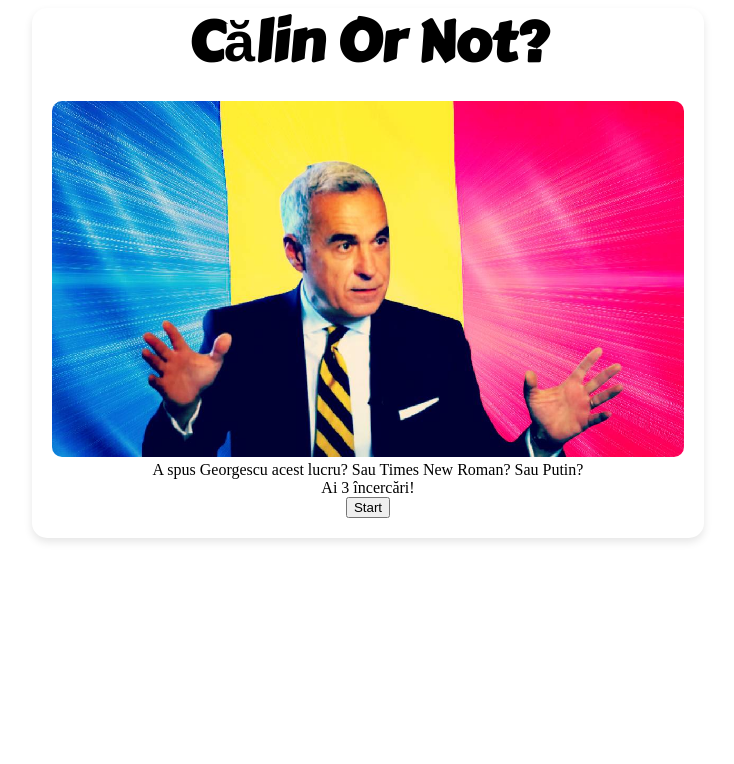
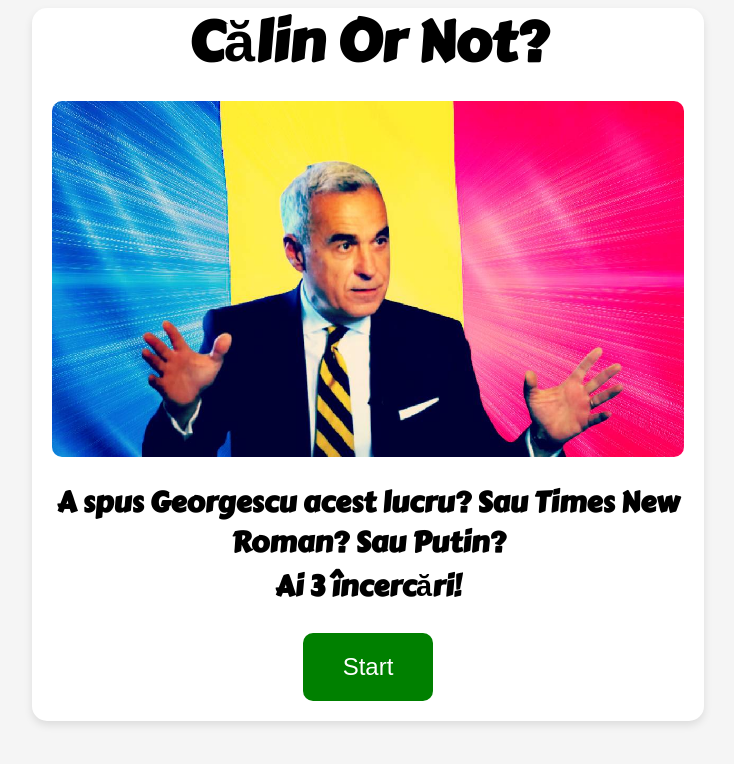
Before and after one commit to georgescuGuesser/georgescuGuesser, a React (Create React App) app: page / in a window 1280 px wide. Shown: the top 764 px of the page, without its empty margins (272-1006 px from the left). Built offline with nearby package versions, Linux system fonts and the light colour scheme.

Commit message:
Update App.css

```diff
--- a/src/App.css
+++ b/src/App.css
@@ -1,6 +1,11 @@
 @import url('https://fonts.googleapis.com/css2?family=Carter+One&display=swap');
 
+body{
+    background-color: whitesmoke;
+}
+
 .main-container {
+    background-color:#333;
     display: flex;
     flex-direction: column;
     align-items: center;
@@ -74,7 +79,6 @@
     font-weight: bold;
     line-height: 1.4;
     font-size: 1.8rem;
-
   }
 
   .high-score {
@@ -84,6 +88,13 @@
     font-weight: bold;
     line-height: 1.4;
     font-size: 1.8rem;
+  }
+
+  .additional-text {
+    text-align: center; /* Center-align text */
+    margin: 10px 0; /* Add spacing around the text */
+    font-size: 1.2em; /* Adjust font size */
+    color: #333; /* Adjust color for visibility */
   }
 
   .feedback {
@@ -176,18 +187,57 @@
     text-decoration: underline;
   }
 
-  .close-button {
+  .retry-button {
     margin-top: 20px;
     padding: 10px 20px;
-    background-color: red;
+    font-size: 24px;
+    background-color: green;
     color: white;
     border: none;
     border-radius: 5px;
     cursor: pointer;
+    transition: all 0.3s ease;
   }
 
-  .close-button:hover {
-    background-color: darkred;
+  .retry-button:hover {
+    background-color: darkgreen;
+    transform: scale(1.1);
+  }
+
+  .start-button {
+    margin-top: 20px;
+    padding: 20px 40px;
+    font-size: 24px;
+    background-color: green;
+    color: white;
+    border: none;
+    border-radius: 10px;
+    cursor: pointer;
+    transition: all 0.3s ease;
+}
+
+  .start-button:hover{
+    background-color: darkgreen;
+    transform: scale(1.1);
+  }
+
+  .start-text1{
+    padding-top: 3.5%;
+    text-align: center;
+    font-family: 'Carter One', sans-serif;
+    font-weight: bold;
+    line-height: 1.4;
+    font-size: 1.8rem;
+  }
+
+  .start-text2{
+    padding-top: 0.5%;
+    padding-bottom: 1%;
+    text-align: center;
+    font-family: 'Carter One', sans-serif;
+    font-weight: bold;
+    line-height: 1.4;
+    font-size: 1.8rem;
   }
 
   .correct-feedback {
@@ -246,6 +296,7 @@
 
   @media (max-width: 768px) { /* Smaller screens */
     .main-container {
+
       width: 95%;
       height: 95%;
       align-content: center;
```
